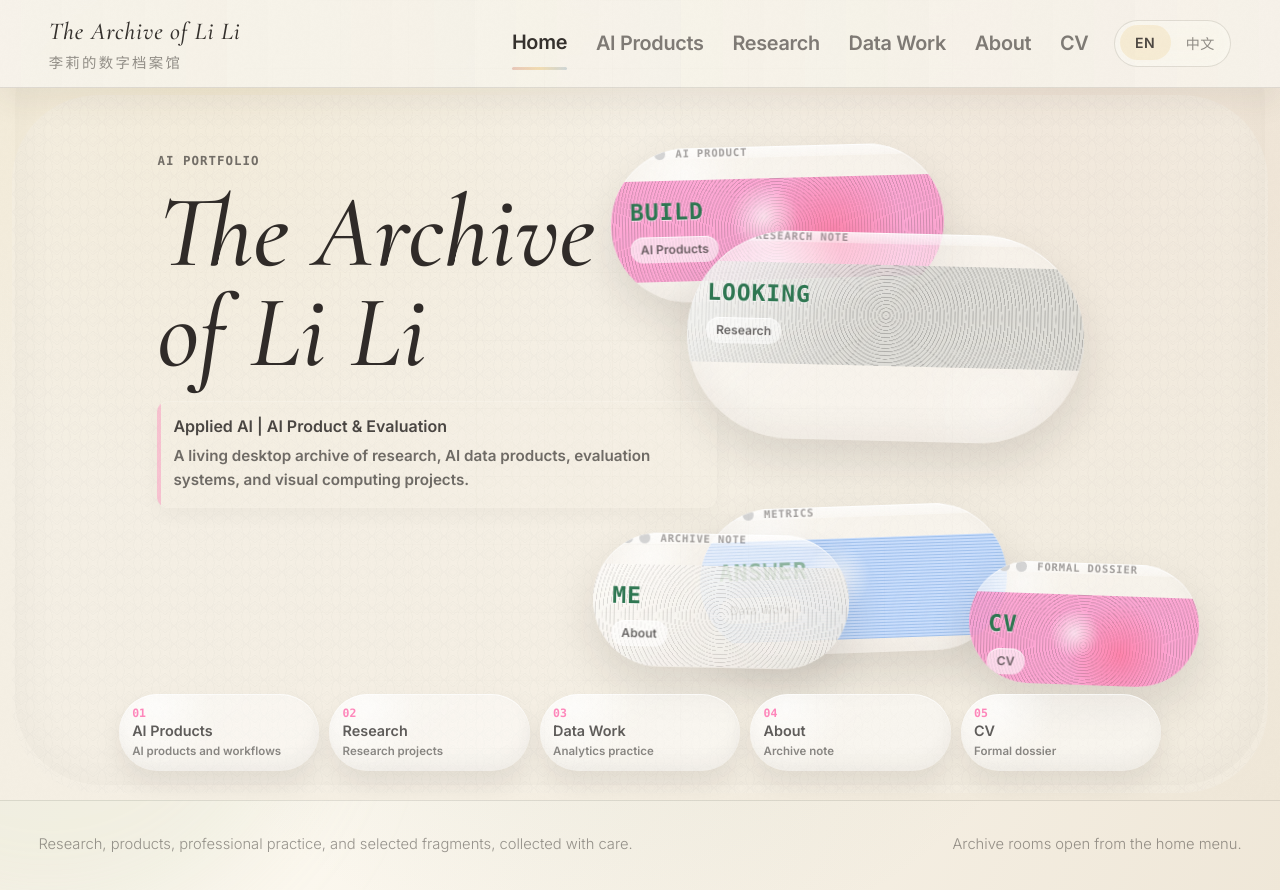
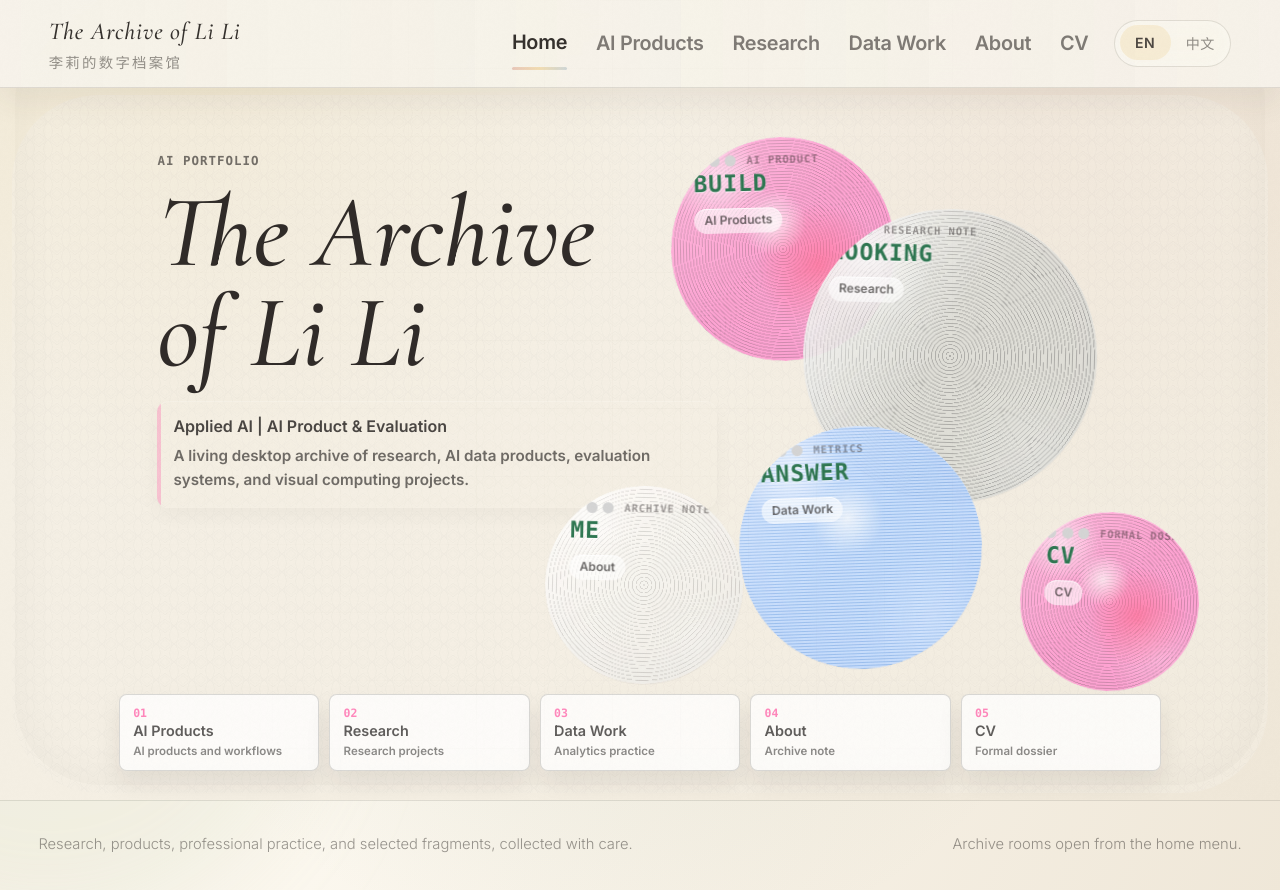
Before and after one commit to Leeli911/archive-of-li-li, a React (Vite) app: page / in a window 1280 px wide. Shown: the top 890 px of the page. Built offline with nearby package versions, Linux system fonts and the light colour scheme.

Commit message:
fix: reshape homepage bubbles and restore archive chips

```diff
--- a/src/index.css
+++ b/src/index.css
@@ -538,6 +538,8 @@ button {
 }
 
 .desktop-window {
+  --bubble-fill:
+    linear-gradient(135deg, rgba(255, 253, 250, 0.82), rgba(236, 233, 226, 0.74));
   --window-rotate: 0deg;
   --float-x: 0.35rem;
   --float-y: -0.58rem;
@@ -547,10 +549,11 @@ button {
   position: absolute;
   z-index: 3;
   display: grid;
-  grid-template-rows: 2rem minmax(0, 1fr);
+  grid-template-rows: auto minmax(0, 1fr);
   overflow: hidden;
   padding: 0;
-  border-radius: 999px;
+  border-radius: 50%;
+  clip-path: ellipse(50% 50% at 50% 50%);
   background: rgba(252, 251, 248, 0.46);
   box-shadow:
     inset 0 1px 0 rgba(255, 255, 255, 0.7),
@@ -569,6 +572,17 @@ button {
   animation: windowReveal 520ms cubic-bezier(0.2, 0.82, 0.22, 1) var(--reveal-delay) both;
 }
 
+.desktop-window::before {
+  content: "";
+  position: absolute;
+  inset: 0;
+  z-index: 0;
+  border-radius: inherit;
+  background: var(--bubble-fill);
+  opacity: 0.82;
+  pointer-events: none;
+}
+
 .desktop-window::after {
   content: "";
   position: absolute;
@@ -591,12 +605,9 @@ button {
   align-items: center;
   gap: 0.36rem;
   min-width: 0;
-  padding: 0 0.72rem;
+  padding: clamp(0.92rem, 1.35vw, 1.25rem) clamp(1.15rem, 1.8vw, 1.72rem) 0;
   border-bottom: 0;
-  border-radius: inherit;
-  border-bottom-right-radius: 0;
-  border-bottom-left-radius: 0;
-  background: linear-gradient(180deg, rgba(255, 255, 255, 0.68), rgba(255, 255, 255, 0.3));
+  background: transparent;
 }
 
 .desktop-window__dot {
@@ -629,42 +640,38 @@ button {
   align-content: center;
   gap: 0.78rem;
   min-height: 0;
-  padding: 1.2rem;
+  padding: 0.28rem clamp(1.3rem, 1.9vw, 1.85rem) clamp(1.22rem, 2vw, 1.9rem);
   isolation: isolate;
 }
 
 .desktop-window__surface::before {
-  content: "";
-  position: absolute;
-  inset: 0;
-  z-index: -1;
-  opacity: 0.78;
-}
-
-.desktop-window--pink .desktop-window__surface::before {
-  background:
+  display: none;
+}
+
+.desktop-window--pink {
+  --bubble-fill:
     radial-gradient(circle at 46% 38%, rgba(255, 255, 255, 0.68), transparent 18%),
     radial-gradient(circle at 66% 58%, rgba(255, 75, 125, 0.64), transparent 32%),
     repeating-radial-gradient(circle, rgba(34, 24, 30, 0.25) 0 0.85px, transparent 1px 3.1px),
     #ff93ce;
 }
 
-.desktop-window--gray .desktop-window__surface::before {
-  background:
+.desktop-window--gray {
+  --bubble-fill:
     linear-gradient(118deg, rgba(255, 255, 255, 0.78), transparent 46%),
     repeating-radial-gradient(circle, rgba(24, 24, 24, 0.3) 0 0.8px, transparent 0.9px 3.6px),
     #d9d9d4;
 }
 
-.desktop-window--blue .desktop-window__surface::before {
-  background:
+.desktop-window--blue {
+  --bubble-fill:
     radial-gradient(circle at 45% 38%, rgba(255, 255, 255, 0.72), transparent 18%),
     repeating-linear-gradient(0deg, rgba(44, 118, 210, 0.36) 0 1px, transparent 1px 3px),
     #bdd8ff;
 }
 
-.desktop-window--paper .desktop-window__surface::before {
-  background:
+.desktop-window--paper {
+  --bubble-fill:
     repeating-radial-gradient(circle, rgba(35, 32, 30, 0.18) 0 0.65px, transparent 0.8px 3.8px),
     linear-gradient(135deg, #fffdfa, #ece9e3);
 }
@@ -719,10 +726,10 @@ button {
   --reveal-delay: 220ms;
   --drift-delay: -1.2s;
   --drift-duration: 10.5s;
-  top: clamp(2.7rem, 6.2vh, 4.8rem);
-  right: clamp(17rem, 25vw, 30rem);
-  width: min(29rem, 26vw);
-  height: clamp(9.6rem, 16vh, 11.6rem);
+  top: clamp(2rem, 5vh, 4rem);
+  right: clamp(23rem, 28vw, 35rem);
+  width: clamp(14rem, 17vw, 18.5rem);
+  height: clamp(14rem, 17vw, 18.5rem);
 }
 
 .desktop-window--research {
@@ -732,10 +739,10 @@ button {
   --reveal-delay: 340ms;
   --drift-delay: -3s;
   --drift-duration: 12s;
-  top: clamp(8.2rem, 17vh, 13.4rem);
-  right: clamp(7rem, 14vw, 18rem);
-  width: min(34rem, 31vw);
-  height: clamp(13rem, 24vh, 16.5rem);
+  top: clamp(7rem, 14vh, 11.2rem);
+  right: clamp(7rem, 13vw, 18rem);
+  width: clamp(18rem, 23vw, 25rem);
+  height: clamp(18rem, 23vw, 25rem);
 }
 
 .desktop-window--data-work {
@@ -745,10 +752,10 @@ button {
   --reveal-delay: 460ms;
   --drift-delay: -5.4s;
   --drift-duration: 11s;
-  right: clamp(14rem, 20vw, 26rem);
-  bottom: clamp(8rem, 17vh, 12rem);
-  width: min(25rem, 24vw);
-  height: clamp(9.2rem, 15vh, 10.8rem);
+  right: clamp(14rem, 22vw, 28rem);
+  bottom: clamp(7rem, 15vh, 11rem);
+  width: clamp(14rem, 19vw, 20rem);
+  height: clamp(14rem, 19vw, 20rem);
 }
 
 .desktop-window--about {
@@ -758,10 +765,10 @@ button {
   --reveal-delay: 560ms;
   --drift-delay: -2.1s;
   --drift-duration: 12.5s;
-  left: clamp(36rem, 36vw, 46rem);
-  bottom: clamp(7.5rem, 15vh, 10rem);
-  width: min(22rem, 20vw);
-  height: clamp(8.4rem, 14vh, 10rem);
+  left: clamp(33rem, 36vw, 45rem);
+  bottom: clamp(6.3rem, 13vh, 9.2rem);
+  width: clamp(12rem, 15.5vw, 16rem);
+  height: clamp(12rem, 15.5vw, 16rem);
 }
 
 .desktop-window--cv {
@@ -771,10 +778,10 @@ button {
   --reveal-delay: 650ms;
   --drift-delay: -4.4s;
   --drift-duration: 10s;
-  right: clamp(2.5rem, 5vw, 6rem);
-  bottom: clamp(6.1rem, 13vh, 9rem);
-  width: min(17.5rem, 18vw);
-  height: clamp(7.6rem, 12vh, 8.8rem);
+  right: clamp(2.8rem, 5vw, 6rem);
+  bottom: clamp(6.1rem, 12vh, 8.5rem);
+  width: clamp(11rem, 14vw, 14.5rem);
+  height: clamp(11rem, 14vw, 14.5rem);
 }
 
 .home-archive-entrances {
@@ -799,39 +806,19 @@ button {
   gap: 0.24rem;
   align-content: center;
   padding: 0.78rem 0.82rem;
-  overflow: hidden;
-  border-radius: 999px;
-  background: rgba(255, 255, 255, 0.46);
-  box-shadow:
-    inset 0 1px 0 rgba(255, 255, 255, 0.7),
-    inset 0 -10px 18px rgba(35, 32, 30, 0.035),
-    0 12px 26px rgba(32, 28, 25, 0.08);
+  border: 1px solid rgba(35, 32, 30, 0.16);
+  border-radius: 0.48rem;
+  background: rgba(255, 255, 255, 0.76);
+  box-shadow: 0 12px 26px rgba(32, 28, 25, 0.08);
   color: rgba(35, 32, 30, 0.72);
   cursor: pointer;
-  isolation: isolate;
   text-align: left;
   transition:
-    background 160ms ease,
-    box-shadow 160ms ease,
-    scale 160ms ease;
+    background 220ms ease,
+    border-color 220ms ease,
+    box-shadow 220ms ease,
+    scale 220ms ease;
   animation: chipReveal 480ms cubic-bezier(0.2, 0.82, 0.22, 1) var(--chip-delay) both;
-}
-
-.home-archive-chip::after {
-  content: "";
-  position: absolute;
-  inset: 0;
-  z-index: 0;
-  border-radius: inherit;
-  background:
-    radial-gradient(circle at 18% 18%, rgba(255, 255, 255, 0.62), transparent 32%),
-    linear-gradient(135deg, rgba(255, 255, 255, 0.24), transparent 52%);
-  pointer-events: none;
-}
-
-.home-archive-chip > * {
-  position: relative;
-  z-index: 1;
 }
 
 .home-archive-chip:nth-child(1) {
@@ -882,11 +869,9 @@ button {
 .home-archive-chip:focus-visible,
 .home-archive-chip.is-active {
   z-index: 30;
-  background: rgba(255, 255, 255, 0.58);
-  box-shadow:
-    inset 0 1px 0 rgba(255, 255, 255, 0.78),
-    inset 0 -12px 22px rgba(35, 32, 30, 0.045),
-    0 16px 34px rgba(32, 28, 25, 0.12);
+  border-color: rgba(46, 118, 81, 0.34);
+  background: rgba(255, 255, 255, 0.9);
+  box-shadow: 0 16px 34px rgba(32, 28, 25, 0.12);
   scale: 1.01;
   animation-play-state: paused;
 }
```
Also changed, not shown: 1 other file (tests, documents, lock files or other folders).
